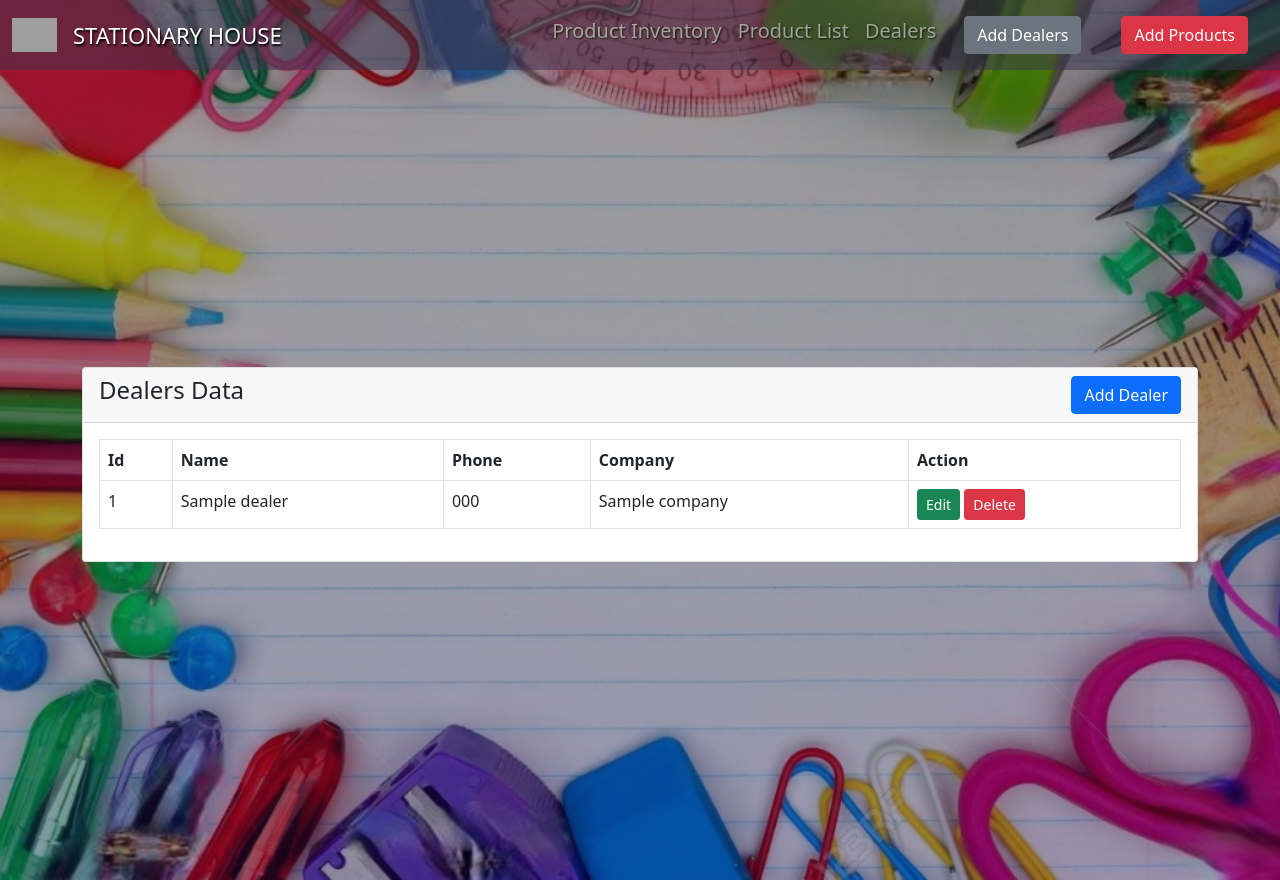
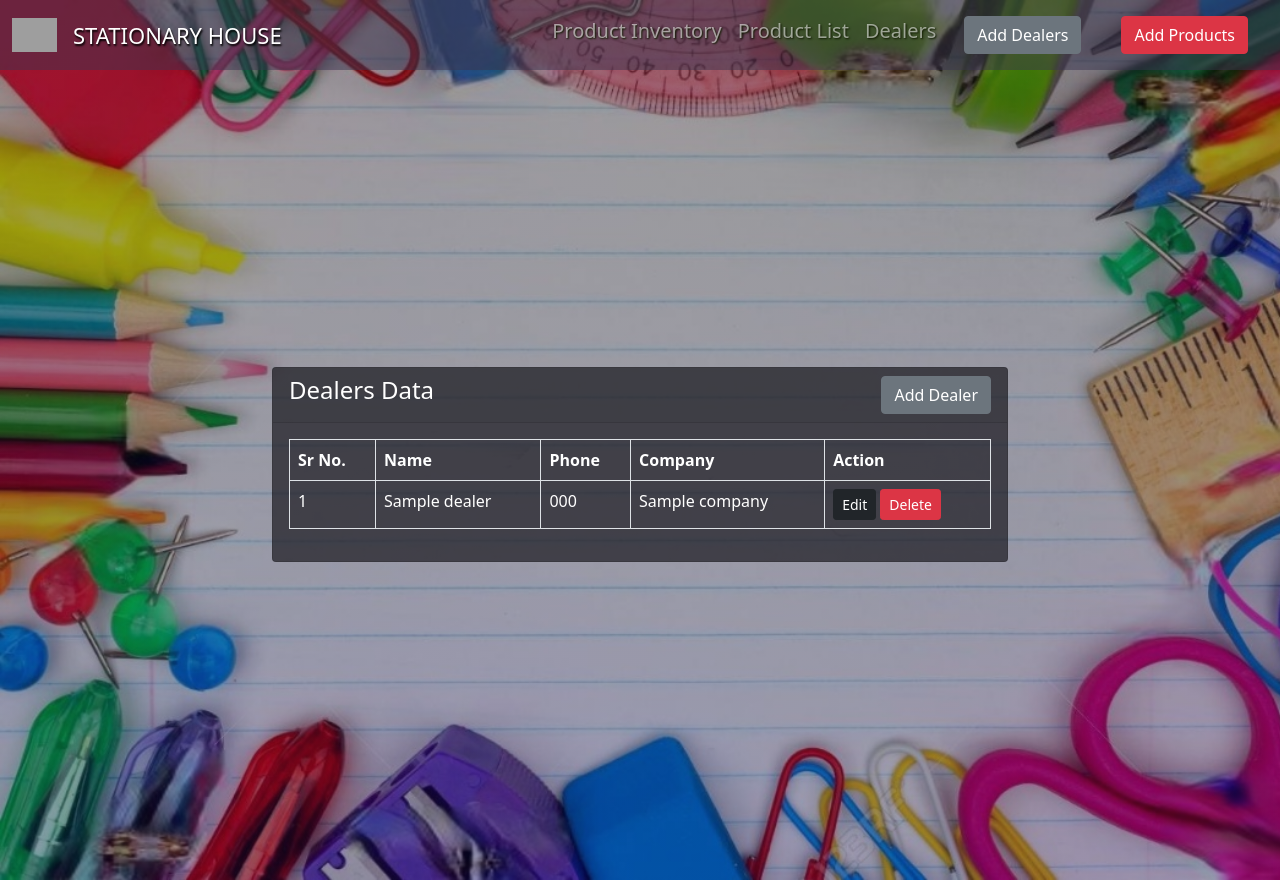
Before and after one commit to ravleenkaur27/AWT-Project, a CodeIgniter 4 app: the page made by app/Views/dealers/second.php in a window 1280 px wide. Run offline with PHP 8.4 and a stand-in for CodeIgniter, Linux system fonts and the light colour scheme; the template is opened without the code that fills it: most values are stand-ins (such as "Sample title", 1, 10 or a date in 2020); some libraries are stand-ins or nearby versions; grey boxes are pictures that could not be loaded.

Commit message:
Added CRUD

```diff
--- a/app/Views/dealers/second.php
+++ b/app/Views/dealers/second.php
@@ -10,6 +10,14 @@
   <link href="http://localhost/CopyCI/public/index.css" rel="stylesheet">
 
   <script src="js/bootstrap.bundle.min.js">
+   </script>
+   <script>
+   function show()
+   {
+   document.getElementById('dealer').style.display = 'block';}
+   function hide()
+   {
+   document.getElementById('card').style.display = 'hide';}
    </script>
 </head>
 <body>
@@ -29,9 +37,9 @@
                     <a class="nav-link" href="">Product List</a>
                   </li>
                   <li class="nav-item nvitems">
-                    <a class="nav-link" href="">Dealers</a>
+                    <a class="nav-link" href="" onclick="show" id="dealer">Dealers</a>
                   </li>
-                  <button class="btn btn-secondary btnls"  type="button" data-bs-toggle="modal" data-bs-target="#myModal2">Add Dealers </button>
+                  <a href="<?= base_url('dealers/dealer-add') ?>"><button class="btn btn-secondary btnls"  type="button" data-bs-toggle="modal" data-bs-target="#myModal2">Add Dealers </button></a>
                   <button class="btn btn-danger btnls"  type="button" data-bs-toggle="modal" data-bs-target="#myModal">Add Products </button>
             </ul>
 
@@ -39,25 +47,25 @@
         </div>
       </nav>
 <div class="bg">
-      <div class="container">
-      <div class ="row">
-      <div class="col-md-12 mt-5">
+      <div class="container"  id="card">
+      <div class ="row d-flex justify-content-center align-items-center">
+      <div class="col-md-8 mt-5">
       <?php
       if(session()->getFlashdata('status'))
       { echo "<h4>".session()->getFlashdata('status')."</h4>";}
       ?>
-      <div class="card">
+      <div class="card cardclr">
       <div class="card-header">
-      <h4>Dealers Data
-      <a href="<?= base_url('dealers/dealer-add') ?>" class="btn btn-primary float-end">Add Dealer</a>
+      <h4 style="color:white";>Dealers Data
+      <a href="<?= base_url('dealers/dealer-add') ?>" class="btn btn-secondary float-end">Add Dealer</a>
       </h4>
 
       </div>
       <div class="card-body">
-      <table class= "table table-bordered">
+      <table class= "table table-bordered" style="color:white";>
       <thead>
       <tr>
-      <th>Id</th>
+      <th>Sr No.</th>
       <th>Name</th>
       <th>Phone</th>
       <th>Company</th>
@@ -74,12 +82,12 @@
       <td>'.$row["name"].'</td>
       <td>'.$row["phone"].'</td>
       <td>'.$row["company"].'</td>
-      <td>
-      <a href="" class="btn btn-success btn-sm">Edit</a>
-      <a href="" class="btn btn-danger btn-sm">Delete</a>
-      </td>
+      <td><a href = "'.base_url().'/dealers/edit/'.$row["id"].'" class="btn btn-dark btn-sm">Edit</a>
+      <a href="'.base_url().'/dealers/delete/'.$row["id"].'" class="btn btn-danger btn-sm">Delete</a></td>
+      </tr>'
 
-      </tr>'
+
+
 
       ;}} ?>
       </tbody></table>
--- a/app/Views/news/overview.php
+++ b/app/Views/news/overview.php
@@ -59,7 +59,7 @@ function hide()
                     <div class="card-body p-3 text-center">
                         <h3 class="fw-bold mb-2 text-uppercase">Admin Login</h3>
                         <p class="text-white-50 ">Please enter your name and password!</p>
-                        <form action="<?php echo base_url();?>/dealers/second" method="post">
+                        <form action="<?php echo base_url();?>/news/nav" method="post">
     <?= csrf_field() ?>
                         <div class="form-outline form-white mb-4">
                           <input type="email" placeholder="Username"  class="form-control form-control-lg" />
--- a/public/index.css
+++ b/public/index.css
@@ -13,10 +13,12 @@ body,html{
      background-repeat: no-repeat;
      background-size: cover;
 
+
 }
 .navbar-custom{
     background-color: rgba(59, 53, 78, 0.5);
 }
+
 .navbar-brand:hover{
 cursor: zoom-in;
 transform: scale(1.3);
@@ -53,3 +55,5 @@ transform: scale(1.3);
     color: white !important;
     text-shadow: 1px 1px 2px rgb(16, 26, 0);
 }
+.cardclr{
+background-color: rgba(28, 27, 33, 0.7);}
```
Also changed, not shown: app/Config/Routes.php (+6 -1 lines), app/Controllers/Dealers.php (+26 -1 lines), app/Controllers/News.php (+5 -2 lines), app/Views/dealers/create.php (+6 -6 lines).
